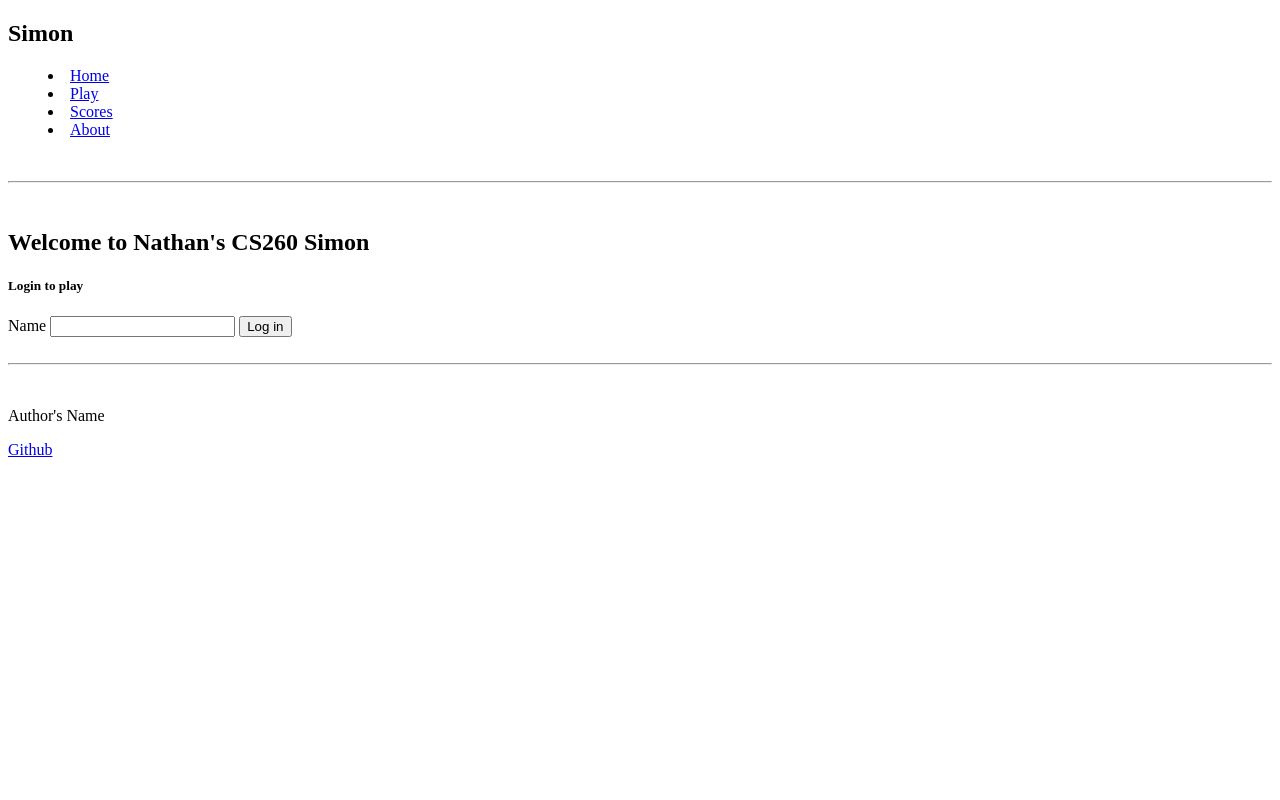
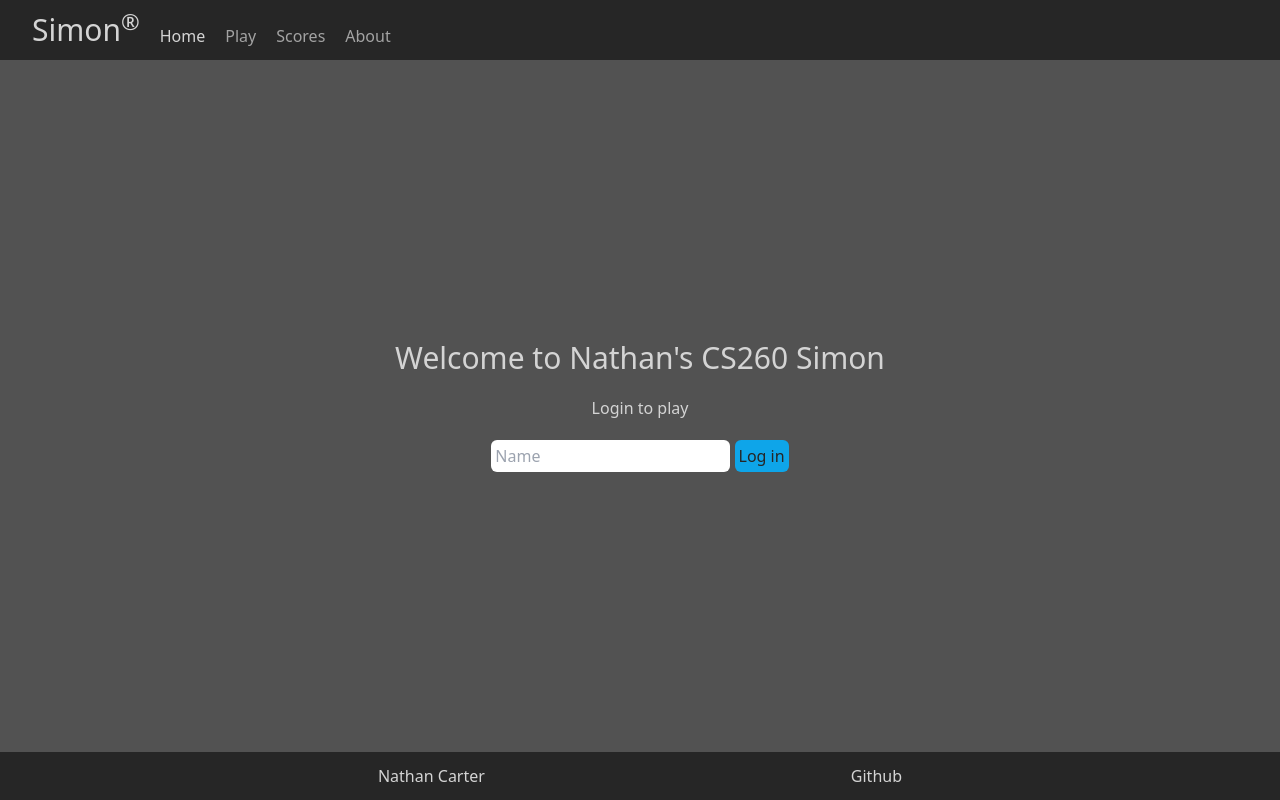
Before and after one commit to nathandcarter21/simon, a plain HTML site: page index.html in a window 1280 px wide. Drawn offline with nearby package versions, Linux system fonts and the light colour scheme.

Commit message:
Added main.css and modified index.html

```diff
--- a/index.html
+++ b/index.html
@@ -4,39 +4,39 @@
 		<meta charset="UTF-8" />
 		<meta http-equiv="X-UA-Compatible" content="IE=edge" />
 		<meta name="viewport" content="width=device-width, initial-scale=1.0" />
+		<script src="https://cdn.tailwindcss.com"></script>
+		<link rel="stylesheet" href="main.css" />
 		<title>Simon</title>
 	</head>
-	<body>
-		<nav>
-			<h1>Simon</h1>
-			<menu>
-				<li><a href="index.html">Home</a></li>
+	<body class="flex flex-col justify-between w-100 h-screen text-neutral-300">
+		<nav class="flex items-end p-3 bg-neutral-800">
+			<h1 class="px-5 text-3xl">Simon<sup>&reg;</sup></h1>
+			<menu class="flex gap-5 text-neutral-400">
+				<li class="text-neutral-300"><a href="index.html">Home</a></li>
 				<li><a href="play.html">Play</a></li>
 				<li><a href="scores.html">Scores</a></li>
 				<li><a href="about.html">About</a></li>
 			</menu>
 		</nav>
-
-		<br />
-		<hr />
-		<br />
-
-		<main>
-			<h2>Welcome to Nathan's CS260 Simon</h2>
+		<main
+			class="bg-neutral-600 h-full flex flex-col justify-center items-center gap-5 p-3 text-center">
+			<h1 class="text-3xl">Welcome to Nathan's CS260 Simon</h1>
 			<h5>Login to play</h5>
 			<form action="">
-				<label for="name">Name</label>
-				<input type="text" name="name" id="name" required />
-				<button>Log in</button>
+				<input
+					class="rounded-md p-1 border-none text-neutral-800 focus:outline-0"
+					type="text"
+					name="name"
+					id="name"
+					placeholder="Name"
+					required />
+				<button class="rounded-md p-1 bg-sky-500 text-neutral-800">
+					Log in
+				</button>
 			</form>
 		</main>
-
-		<br />
-		<hr />
-		<br />
-
-		<footer>
-			<p>Author's Name</p>
+		<footer class="flex justify-evenly p-3 bg-neutral-800">
+			<p>Nathan Carter</p>
 			<a href="https://github.com/nathandcarter21/simon">Github</a>
 		</footer>
 	</body>
--- /dev/null
+++ b/main.css
@@ -0,0 +1,4 @@
+* {
+    box-sizing: border-box;
+    margin: 0;
+}
```
